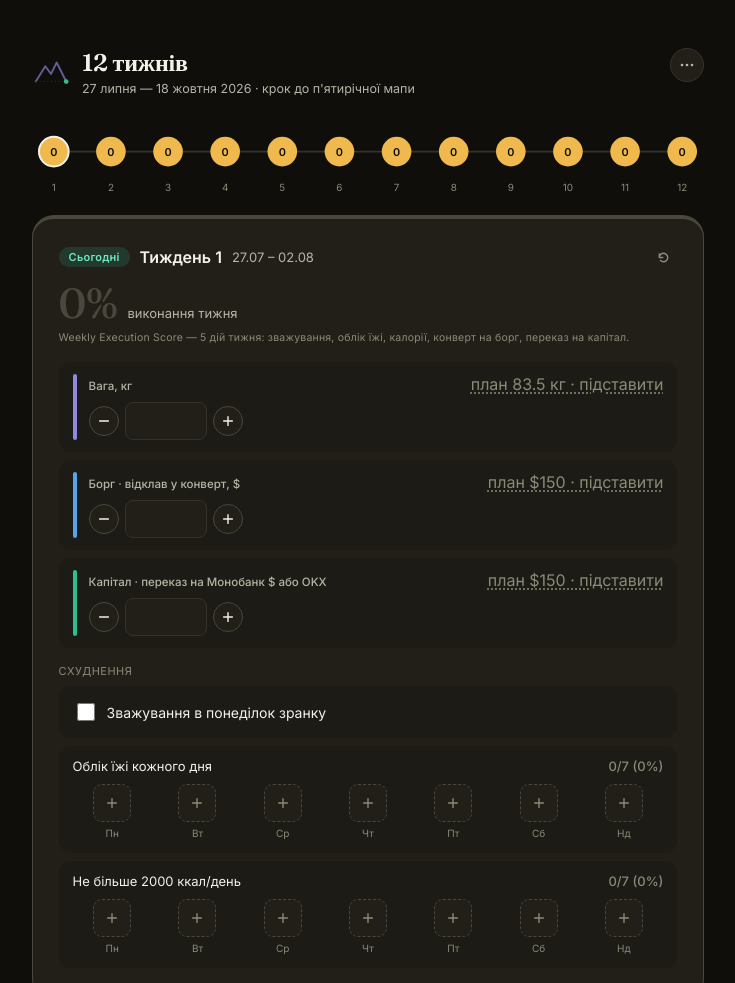
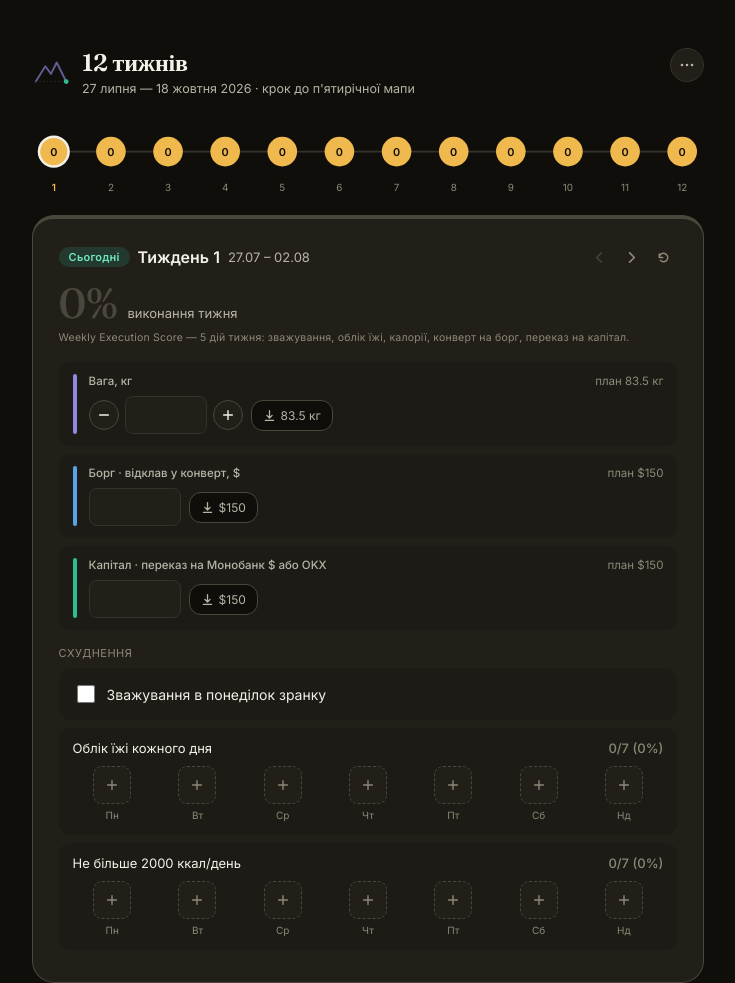
Before and after one commit to kazmirchuk96/tracker, a plain HTML site: page index.html in a window 1280 px wide. Shown: the top 983 px of the page, without its empty margins (272-1007 px from the left). Drawn offline with Linux system fonts and the light colour scheme.

Commit message:
feat(ux): timeline navigation, week switcher, cleaner money inputs
Розділ 1 UX-аудиту (окрім U4, U5, U9):
- U1: кружечки таймлайну клікабельні, збільшена зона натискання
- U2: перемикання тижнів у картці (стрілки + кнопка 'Сьогодні')
- U3: 'Прогрес і графіки' розгорнуто за замовчуванням
- U6: прибрано ± у грошових полях (для $133 кроком 5 = 26 натискань)
- U7: 'підставити' і 'копіювати' візуально розведені
- U8: скидання тижня показує список того, що буде втрачено
- прибрано секцію 'Історія тижнів' — навігацію замінив таймлайн

```diff
--- a/index.html
+++ b/index.html
@@ -52,6 +52,8 @@
 .metric-label { font-size: 11.5px; color: var(--text-secondary); font-weight: 500; }
 .plan-note { font-size: 11.5px; color: var(--text-muted); }
 .metric-input-row { display: flex; align-items: center; gap: 8px; }
+.fill-btn { display: inline-flex; align-items: center; gap: 5px; padding: 7px 11px; border-radius: 12px; border: 0.5px solid var(--border-strong); background: var(--surface-0); color: var(--text-secondary); font-family: inherit; font-size: 12px; cursor: pointer; white-space: nowrap; flex-shrink: 0; transition: background 0.15s, color 0.15s, border-color 0.15s; }
+.fill-btn:hover { background: var(--surface-2); color: var(--text-primary); border-color: var(--text-muted); }
 .stepper { display: flex; align-items: center; gap: 6px; }
 .step-btn { width: 30px; height: 30px; border-radius: 50%; border: 0.5px solid var(--border-strong); background: var(--surface-2); color: var(--text-primary); cursor: pointer; display: flex; align-items: center; justify-content: center; transition: background 0.15s, border-color 0.15s; }
 .step-btn:hover { background: var(--surface-0); border-color: #1D9E75; }
@@ -76,9 +78,6 @@ input[type=checkbox] { width: 18px; height: 18px; margin-right: 2px; cursor: poi
 .day-square:active { transform: scale(0.9); }
 .day-square.checked { background: #2FBE93; border: 1.5px solid #2FBE93; color: #0F0E0A; }
 .day-cell-label { font-size: 10px; color: var(--text-muted); }
-.progress-track { width: 56px; height: 4px; border-radius: 2px; background: var(--border); overflow: hidden; }
-.progress-fill { height: 100%; border-radius: 2px; transition: width 0.5s ease, background 0.3s; }
-.week-row-item { border-radius: 14px; padding: 0.9rem 1.1rem; margin-bottom: 8px; background: var(--surface-2); border: 0.5px solid var(--border); border-left: 3px solid var(--border); cursor: pointer; }
 .hero-card { border-radius: 22px; padding: 1.5rem 1.6rem; margin-bottom: 1.5rem; background: var(--surface-2); border: 1px solid var(--border-strong); position: relative; overflow: hidden; }
 .legend { display: flex; gap: 16px; flex-wrap: wrap; font-size: 12px; color: var(--text-secondary); margin-top: 10px; }
 .legend span { display: inline-flex; align-items: center; gap: 5px; }
@@ -150,9 +149,9 @@ input[type=checkbox] { width: 18px; height: 18px; margin-right: 2px; cursor: poi
   <div class="card" style="margin-bottom: 1.5rem; padding: 0.9rem 1.2rem;">
     <div class="progress-toggle" id="progress-toggle">
       <span style="font-size:13px; font-weight:500;">Прогрес і графіки</span>
-      <svg id="progress-chevron" width="16" height="16" viewBox="0 0 16 16" style="transition: transform 0.25s;"><path d="M4 6l4 4 4-4" stroke="currentColor" stroke-width="1.6" fill="none" stroke-linecap="round" stroke-linejoin="round"/></svg>
+      <svg id="progress-chevron" width="16" height="16" viewBox="0 0 16 16" style="transition: transform 0.25s; transform: rotate(180deg);"><path d="M4 6l4 4 4-4" stroke="currentColor" stroke-width="1.6" fill="none" stroke-linecap="round" stroke-linejoin="round"/></svg>
     </div>
-    <div class="progress-collapsible" id="progress-collapsible">
+    <div class="progress-collapsible open" id="progress-collapsible">
       <div id="dashboard-line" class="dashboard-line" style="margin: 14px 0 12px;"></div>
       <div id="stat-cards" style="display: grid; grid-template-columns: repeat(3, minmax(0,1fr)); gap: 10px; margin-bottom: 12px;"></div>
       <div id="pace-banner" style="margin-bottom: 12px;"></div>
@@ -180,12 +179,7 @@ input[type=checkbox] { width: 18px; height: 18px; margin-right: 2px; cursor: poi
     </div>
   </div>
 
-  <div class="section-label" id="history-toggle" style="cursor:pointer; display:flex; align-items:center; gap:6px;">
-    Історія тижнів
-    <svg id="history-chevron" width="14" height="14" viewBox="0 0 16 16" style="transition: transform 0.25s;"><path d="M4 6l4 4 4-4" stroke="currentColor" stroke-width="1.6" fill="none" stroke-linecap="round" stroke-linejoin="round"/></svg>
-  </div>
-  <div id="history-list" style="display:none;"></div>
-  <div style="text-align:center; font-size:10px; color:var(--text-muted); opacity:0.5; margin-top:2rem;">build v19 · instant load (cached paint + batched sync)</div>
+  <div style="text-align:center; font-size:10px; color:var(--text-muted); opacity:0.5; margin-top:2rem;">build v21 · UX: timeline nav replaces history list</div>
 </div>
 
 <div id="app-modal-overlay" style="display:none; position:fixed; inset:0; background:rgba(0,0,0,0.55); z-index:200; align-items:center; justify-content:center; padding:16px;">
@@ -276,7 +270,7 @@ input[type=checkbox] { width: 18px; height: 18px; margin-right: 2px; cursor: poi
     const input = document.getElementById('app-modal-input');
     const okBtn = document.getElementById('app-modal-ok');
     const cancelBtn = document.getElementById('app-modal-cancel');
-    msgEl.textContent = opts.message || '';
+    if (opts.html) msgEl.innerHTML = opts.html; else msgEl.textContent = opts.message || '';
     if (opts.showInput){ inputWrap.style.display = 'block'; input.value = opts.inputValue || ''; }
     else { inputWrap.style.display = 'none'; }
     okBtn.textContent = opts.okLabel || 'OK';
@@ -309,13 +303,20 @@ input[type=checkbox] { width: 18px; height: 18px; margin-right: 2px; cursor: poi
   function expCapital(i){ return GOALS.capitalStart + (GOALS.capitalEnd - GOALS.capitalStart) * i / WEEKS; }
   function fmt1(n){ return Math.round(n * 10) / 10; }
 
-  function emptyWeek(){ return { weight: null, debtAmt: null, capitalAmt: null, checks: {}, logDays: [false,false,false,false,false,false,false], calorieDays: [false,false,false,false,false,false,false], open: false }; }
+  function emptyWeek(){ return { weight: null, debtAmt: null, capitalAmt: null, checks: {}, logDays: [false,false,false,false,false,false,false], calorieDays: [false,false,false,false,false,false,false] }; }
 
   let state = {};
   for (let i = 1; i <= WEEKS; i++) state[i] = emptyWeek();
   let prevScores = {};
-  let progressOpen = false;
-  let historyOpen = false;
+  let progressOpen = true;  // U3: аналітика — друга за важливістю секція, не ховаємо її
+  // U1/U2: який тиждень зараз відкритий у головній картці. null = поточний.
+  // Дозволяє редагувати будь-який тиждень одним тапом по кружечку таймлайну,
+  // замість "скрол вниз → розгорнути історію → знайти рядок → розгорнути".
+  let selectedWeek = null;
+  function activeWeek(){
+    const w = selectedWeek === null ? currentWeek() : selectedWeek;
+    return Math.min(Math.max(w, 1), WEEKS);
+  }
 
   function showSaveStatus(text, isError){
     const el = document.getElementById('save-status');
@@ -553,6 +554,7 @@ input[type=checkbox] { width: 18px; height: 18px; margin-right: 2px; cursor: poi
 
   function renderJourney(){
     const cur = currentWeek();
+    const sel = activeWeek();
     const w = 680, h = 76, pad = 22, r = 15;
     const x = i => pad + (w - 2*pad) * (i-1) / (WEEKS-1);
     const yLine = 32;
@@ -565,12 +567,26 @@ input[type=checkbox] { width: 18px; height: 18px; margin-right: 2px; cursor: poi
       const s = score(i);
       const color = s >= 85 ? C_DONE : C_CURRENT;
       const isToday = i === cur;
-      dots += '<circle cx="' + x(i) + '" cy="' + yLine + '" r="' + r + '" fill="' + color + '"' + (isToday ? ' stroke="' + ringColor + '" stroke-width="2"' : '') + ' style="transition: fill 0.3s;" />';
-      dots += '<text x="' + x(i) + '" y="' + (yLine + 4) + '" text-anchor="middle" font-size="11" font-weight="700" fill="#0F0E0A">' + s + '</text>';
-      dots += '<text x="' + x(i) + '" y="' + (h - 4) + '" text-anchor="middle" font-size="10" fill="' + mutedColor + '">' + i + '</text>';
+      const isSel = i === sel;
+      // Обраний тиждень — світлий обідок; сьогоднішній — крапка під номером.
+      dots += '<circle cx="' + x(i) + '" cy="' + yLine + '" r="' + r + '" fill="' + color + '"' +
+        (isSel ? ' stroke="' + ringColor + '" stroke-width="2.5"' : '') + ' style="transition: fill 0.3s;" />';
+      dots += '<text x="' + x(i) + '" y="' + (yLine + 4) + '" text-anchor="middle" font-size="11" font-weight="700" fill="#0F0E0A" style="pointer-events:none;">' + s + '</text>';
+      dots += '<text x="' + x(i) + '" y="' + (h - 4) + '" text-anchor="middle" font-size="10" fill="' +
+        (isToday ? C_CURRENT : mutedColor) + '" font-weight="' + (isToday ? '700' : '400') + '" style="pointer-events:none;">' + i + '</text>';
+      // Невидиме коло-мішень: більше за видиме, щоб у нього легше було влучити пальцем.
+      dots += '<circle class="journey-hit" data-week="' + i + '" cx="' + x(i) + '" cy="' + yLine + '" r="' + (r + 9) +
+        '" fill="transparent" style="cursor:pointer;"><title>Тиждень ' + i + ' — ' + s + '%</title></circle>';
     }
-    document.getElementById('journey-wrap').innerHTML =
+    const wrap = document.getElementById('journey-wrap');
+    wrap.innerHTML =
       '<svg viewBox="0 0 ' + w + ' ' + h + '" style="width:100%; height:auto; display:block;">' + line + dots + '</svg>';
+    wrap.querySelectorAll('.journey-hit').forEach(function(el){
+      el.addEventListener('click', function(){
+        selectedWeek = parseInt(el.getAttribute('data-week'), 10);
+        render();
+      });
+    });
   }
 
   function deltaHtml(current, previous, betterWhenLower, unit){
@@ -888,7 +904,10 @@ input[type=checkbox] { width: 18px; height: 18px; margin-right: 2px; cursor: poi
     wrap.appendChild(grid);
     return wrap;
   }
-  function stepper(value, step, decimals, onLive, onCommit, min){
+  // hideButtons — U6: для грошових сум ± практично марний (щоб набрати $133
+  // кроком по 5 потрібно 26 натискань), тому там лишається тільки поле вводу
+  // плюс кнопка "підставити план". Для ваги ±0.1 кг навпаки зручний.
+  function stepper(value, step, decimals, onLive, onCommit, min, hideButtons){
     if (min === undefined || min === null) min = 0;
     const wrap = document.createElement('div'); wrap.className = 'stepper';
     const minus = document.createElement('button'); minus.className = 'step-btn'; minus.type = 'button'; minus.innerHTML = icon('minus', 14);
@@ -908,10 +927,22 @@ input[type=checkbox] { width: 18px; height: 18px; margin-right: 2px; cursor: poi
       onCommit();
     };
     input.addEventListener('keydown', (e) => { if (e.key === 'Enter') input.blur(); });
-    wrap.appendChild(minus); wrap.appendChild(input); wrap.appendChild(plus);
+    if (hideButtons){
+      input.style.flex = '1';
+      input.style.minWidth = '0';
+      input.style.textAlign = 'left';
+      input.style.paddingLeft = '12px';
+      wrap.appendChild(input);
+    } else {
+      wrap.appendChild(minus); wrap.appendChild(input); wrap.appendChild(plus);
+    }
     wrap._input = input;
     return wrap;
   }
+  // U7: раніше "план $150 · підставити" (текст із пунктирним підкресленням) стояв
+  // поруч з іконкою копіювання, і обидва читались як однакові дрібні контроли.
+  // Тепер: план — просто інформаційний текст угорі; дії — окремі кнопки під полем,
+  // де "підставити" має видиму рамку й підпис, а "копіювати" лишається іконкою.
   function metricRow(label, color, inputEl, planText, warnText, copyTitle, onCopy, fillLabel, onFill){
     const row = document.createElement('div'); row.className = 'metric-row';
     const accent = document.createElement('div'); accent.className = 'metric-accent'; accent.style.background = color;
@@ -919,21 +950,21 @@ input[type=checkbox] { width: 18px; height: 18px; margin-right: 2px; cursor: poi
     const body = document.createElement('div'); body.className = 'metric-body';
     const top = document.createElement('div'); top.className = 'metric-top-row';
     const lbl = document.createElement('span'); lbl.className = 'metric-label'; lbl.textContent = label; top.appendChild(lbl);
-    if (onFill){
-      const planBtn = document.createElement('button');
-      planBtn.type = 'button';
-      planBtn.className = 'plan-note';
-      planBtn.style.cssText = 'background:none; border:none; text-decoration:underline dotted; text-underline-offset:3px; cursor:pointer; padding:0; font:inherit;';
-      planBtn.title = 'Підставити ' + fillLabel;
-      planBtn.textContent = planText + ' · підставити';
-      planBtn.onclick = onFill;
-      top.appendChild(planBtn);
-    } else {
-      const plan = document.createElement('span'); plan.className = 'plan-note'; plan.textContent = planText; top.appendChild(plan);
-    }
+    const plan = document.createElement('span'); plan.className = 'plan-note'; plan.textContent = planText; top.appendChild(plan);
     body.appendChild(top);
+
     const inputRow = document.createElement('div'); inputRow.className = 'metric-input-row';
     inputRow.appendChild(inputEl);
+
+    if (onFill){
+      const fillBtn = document.createElement('button');
+      fillBtn.type = 'button';
+      fillBtn.className = 'fill-btn';
+      fillBtn.title = 'Підставити ' + fillLabel + ' у поле';
+      fillBtn.innerHTML = '<svg width="13" height="13" viewBox="0 0 16 16" style="flex-shrink:0;"><path d="M8 2v9m0 0l-3.2-3.2M8 11l3.2-3.2M3 14h10" stroke="currentColor" stroke-width="1.6" fill="none" stroke-linecap="round" stroke-linejoin="round"/></svg><span>' + fillLabel + '</span>';
+      fillBtn.onclick = onFill;
+      inputRow.appendChild(fillBtn);
+    }
     if (onCopy){
       const cb = document.createElement('button'); cb.className = 'icon-btn'; cb.type = 'button'; cb.title = copyTitle; cb.innerHTML = icon('copy', 14);
       cb.onclick = onCopy;
@@ -968,7 +999,7 @@ input[type=checkbox] { width: 18px; height: 18px; margin-right: 2px; cursor: poi
     const dWarn = (state[i].debtAmt && state[i].debtAmt > planDebt * 2.5) ? 'Незвично велика сума порівняно з планом' : null;
     const dStep = stepper(state[i].debtAmt, 5, 0,
       (v) => { state[i].debtAmt = v; saveWeek(i); },
-      () => render());
+      () => render(), 0, true);
     frag.appendChild(metricRow('Борг · відклав у конверт, $', C_DEBT, dStep, planDebtNote, dWarn,
       prevDebt ? ('Скопіювати $' + prevDebt + ' з тижня ' + (i-1)) : null,
       prevDebt ? () => { state[i].debtAmt = prevDebt; saveWeek(i); render(); } : null,
@@ -980,7 +1011,7 @@ input[type=checkbox] { width: 18px; height: 18px; margin-right: 2px; cursor: poi
     const cWarn = (state[i].capitalAmt && state[i].capitalAmt > planCapital * 2.5) ? 'Незвично велика сума порівняно з планом' : null;
     const cStep = stepper(state[i].capitalAmt, 5, 0,
       (v) => { state[i].capitalAmt = v; saveWeek(i); },
-      () => render());
+      () => render(), 0, true);
     frag.appendChild(metricRow('Капітал · переказ на Монобанк $ або OKX', C_CAPITAL, cStep, planCapNote, cWarn,
       prevCap ? ('Скопіювати $' + prevCap + ' з тижня ' + (i-1)) : null,
       prevCap ? () => { state[i].capitalAmt = prevCap; saveWeek(i); render(); } : null,
@@ -1003,8 +1034,28 @@ input[type=checkbox] { width: 18px; height: 18px; margin-right: 2px; cursor: poi
     return frag;
   }
 
+  // U8: перелік того, що реально зникне при скиданні тижня — щоб підтвердження
+  // не було "наосліп". Порожні поля не показуємо.
+  function weekResetPreview(i){
+    const st = state[i];
+    const items = [];
+    if (st.weight) items.push('Вага: <b>' + fmt1(st.weight) + ' кг</b>');
+    if (st.debtAmt) items.push('Борг: <b>$' + Number(st.debtAmt).toLocaleString() + '</b>');
+    if (st.capitalAmt) items.push('Капітал: <b>$' + Number(st.capitalAmt).toLocaleString() + '</b>');
+    const weighed = !!(st.checks && st.checks.w1);
+    if (weighed) items.push('Зважування: <b>відмічено</b>');
+    const logDone = (st.logDays || []).filter(Boolean).length;
+    if (logDone) items.push('Облік їжі: <b>' + logDone + '/7 днів</b>');
+    const calDone = (st.calorieDays || []).filter(Boolean).length;
+    if (calDone) items.push('Калорії: <b>' + calDone + '/7 днів</b>');
+    if (st.notes) items.push('Нотатки: <b>є текст</b>');
+    return items;
+  }
+
   function renderHero(snap){
-    const i = currentWeek();
+    const i = activeWeek();
+    const cur = currentWeek();
+    const isCurrent = i === cur;
     const s = score(i);
     const accentColor = statusColor(displayStatus(i));
     const wasCelebrated = prevScores[i] !== undefined && prevScores[i] < 85 && s >= 85;
@@ -1013,15 +1064,67 @@ input[type=checkbox] { width: 18px; height: 18px; margin-right: 2px; cursor: poi
     const card = document.createElement('div');
     card.className = 'hero-card' + (wasCelebrated ? ' flash' : '');
     card.style.borderTop = '4px solid ' + accentColor;
+
     const header = document.createElement('div');
-    header.style.cssText = 'display:flex; justify-content:space-between; align-items:center; margin-bottom: 4px;';
-    header.innerHTML = '<div style="display:flex; align-items:center; gap:10px;"><span class="today-pill">Сьогодні</span><strong style="font-size:16px;">Тиждень ' + i + '</strong><span style="color:var(--text-secondary); font-size:13px;">' + weekDates(i) + '</span></div>';
+    header.style.cssText = 'display:flex; justify-content:space-between; align-items:center; gap:8px; margin-bottom: 4px;';
+
+    const titleWrap = document.createElement('div');
+    titleWrap.style.cssText = 'display:flex; align-items:center; gap:8px; flex-wrap:wrap; min-width:0;';
+    titleWrap.innerHTML =
+      (isCurrent ? '<span class="today-pill">Сьогодні</span>' : '')
+      + '<strong style="font-size:16px;">Тиждень ' + i + '</strong>'
+      + '<span style="color:var(--text-secondary); font-size:13px;">' + weekDates(i) + '</span>';
+    header.appendChild(titleWrap);
+
+    const actions = document.createElement('div');
+    actions.style.cssText = 'display:flex; align-items:center; gap:4px; flex-shrink:0;';
+
+    // U2: перемикання тижнів прямо в картці — більше не треба лізти в "Історію".
+    const prevBtn = document.createElement('button');
+    prevBtn.className = 'icon-btn'; prevBtn.type = 'button'; prevBtn.title = 'Попередній тиждень';
+    prevBtn.innerHTML = '<svg width="15" height="15" viewBox="0 0 16 16"><path d="M10 3L5 8l5 5" stroke="currentColor" stroke-width="1.8" fill="none" stroke-linecap="round" stroke-linejoin="round"/></svg>';
+    prevBtn.disabled = i <= 1;
+    prevBtn.style.opacity = i <= 1 ? '0.3' : '1';
+    prevBtn.onclick = () => { if (i > 1){ selectedWeek = i - 1; render(); } };
+    actions.appendChild(prevBtn);
+
+    const nextBtn = document.createElement('button');
+    nextBtn.className = 'icon-btn'; nextBtn.type = 'button'; nextBtn.title = 'Наступний тиждень';
+    nextBtn.innerHTML = '<svg width="15" height="15" viewBox="0 0 16 16"><path d="M6 3l5 5-5 5" stroke="currentColor" stroke-width="1.8" fill="none" stroke-linecap="round" stroke-linejoin="round"/></svg>';
+    nextBtn.disabled = i >= WEEKS;
+    nextBtn.style.opacity = i >= WEEKS ? '0.3' : '1';
+    nextBtn.onclick = () => { if (i < WEEKS){ selectedWeek = i + 1; render(); } };
+    actions.appendChild(nextBtn);
+
+    if (!isCurrent){
+      const todayBtn = document.createElement('button');
+      todayBtn.type = 'button';
+      todayBtn.title = 'Повернутись до поточного тижня';
+      todayBtn.textContent = 'Сьогодні';
+      todayBtn.style.cssText = 'padding:5px 10px; border-radius:999px; border:0.5px solid var(--border-strong); background:var(--surface-1); color:var(--text-primary); font-size:11.5px; font-family:inherit; cursor:pointer; white-space:nowrap;';
+      todayBtn.onclick = () => { selectedWeek = null; render(); };
+      actions.appendChild(todayBtn);
+    }
+
     const resetBtn = document.createElement('button');
-    resetBtn.className = 'icon-btn'; resetBtn.title = 'Скинути тиждень'; resetBtn.innerHTML = icon('reset', 15);
+    resetBtn.className = 'icon-btn'; resetBtn.type = 'button'; resetBtn.title = 'Скинути тиждень'; resetBtn.innerHTML = icon('reset', 15);
     resetBtn.onclick = () => {
-      showAppModal({ message: 'Скинути всі дані тижня ' + i + '?', okLabel: 'Скинути', onOk: () => { state[i] = emptyWeek(); saveWeek(i); render(); } });
+      const items = weekResetPreview(i);
+      if (!items.length){
+        showAppAlert('У тижні ' + i + ' ще немає даних — скидати нічого.');
+        return;
+      }
+      showAppModal({
+        html: 'Скинути всі дані тижня ' + i + '? Буде втрачено:'
+          + '<ul style="margin:10px 0 0; padding-left:18px; line-height:1.6; font-size:13px;"><li>'
+          + items.join('</li><li>') + '</li></ul>',
+        okLabel: 'Скинути',
+        onOk: () => { state[i] = emptyWeek(); saveWeek(i); render(); }
+      });
     };
-    header.appendChild(resetBtn);
+    actions.appendChild(resetBtn);
+
+    header.appendChild(actions);
     card.appendChild(header);
 
     const scoreRow = document.createElement('div');
@@ -1045,38 +1148,6 @@ input[type=checkbox] { width: 18px; height: 18px; margin-right: 2px; cursor: poi
     card.appendChild(buildWeekBody(i, snap));
     wrap.appendChild(card);
     prevScores[i] = s;
-  }
-
-  function renderHistory(snap){
-    const list = document.getElementById('history-list');
-    list.innerHTML = '';
-    const today = currentWeek();
-    for (let i = 1; i <= WEEKS; i++){
-      if (i === today) continue;
-      const s = score(i);
-      const st = displayStatus(i);
-      const accentColor = statusColor(st);
-      const item = document.createElement('div');
-      item.className = 'week-row-item';
-      item.style.borderLeftColor = accentColor;
-      const header = document.createElement('div');
-      header.style.cssText = 'display:flex; justify-content:space-between; align-items:center;';
-      header.innerHTML = '<div><strong style="font-size:13.5px;">Тиждень ' + i + '</strong> <span style="color:var(--text-secondary); font-size:12.5px; margin-left:8px;">' + weekDates(i) + '</span></div>' +
-        '<div style="display:flex; align-items:center; gap:10px;"><div class="progress-track"><div class="progress-fill" style="width:' + s + '%; background:' + accentColor + ';"></div></div>' +
-        '<span style="font-size:12.5px; color:' + accentColor + '; font-weight:500; min-width:30px; text-align:right;">' + s + '%</span>' +
-        '<svg width="14" height="14" viewBox="0 0 16 16" style="transform:rotate(' + (state[i].open ? '180' : '0') + 'deg); transition: transform 0.2s;"><path d="M4 6l4 4 4-4" stroke="var(--text-secondary)" stroke-width="1.6" fill="none" stroke-linecap="round" stroke-linejoin="round"/></svg></div>';
-      item.onclick = () => { state[i].open = !state[i].open; render(); };
-      item.appendChild(header);
-      if (state[i].open){
-        const body = document.createElement('div');
-        body.style.cssText = 'margin-top:14px;';
-        body.onclick = (e) => e.stopPropagation();
-        body.appendChild(buildWeekBody(i, snap));
-        item.appendChild(body);
-      }
-      list.appendChild(item);
-      prevScores[i] = s;
-    }
   }
 
   function exportData(format){
@@ -1143,11 +1214,6 @@ input[type=checkbox] { width: 18px; height: 18px; margin-right: 2px; cursor: poi
     if ($('progress-collapsible')) $('progress-collapsible').classList.toggle('open', progressOpen);
     if ($('progress-chevron')) $('progress-chevron').style.transform = progressOpen ? 'rotate(180deg)' : 'rotate(0deg)';
   };
-  if ($('history-toggle')) $('history-toggle').onclick = () => {
-    historyOpen = !historyOpen;
-    if ($('history-list')) $('history-list').style.display = historyOpen ? 'block' : 'none';
-    if ($('history-chevron')) $('history-chevron').style.transform = historyOpen ? 'rotate(180deg)' : 'rotate(0deg)';
-  };
 
   function render(){
     try {
@@ -1159,7 +1225,6 @@ input[type=checkbox] { width: 18px; height: 18px; margin-right: 2px; cursor: poi
       renderMoneyChart('chart-debt', expDebtPaid, 'debtAmt', GOALS.debtStart, GOALS.debtEnd, C_DEBT, 'debt', snap);
       renderMoneyChart('chart-capital', expCapital, 'capitalAmt', GOALS.capitalStart, GOALS.capitalEnd, C_CAPITAL, 'capital', snap);
       renderHero(snap);
-      renderHistory(snap);
     } catch(err){
       const root = document.getElementById('tracker-root');
       if (root) root.innerHTML = '<div style="padding:20px; font-family:sans-serif; color:#854F0B;">Трекер не зміг відобразитись через помилку: ' + (err && err.message ? err.message : String(err)) + '. Спробуй відкрити цей артефакт у звичайному браузері телефону через кнопку "Publish".</div>';
```
